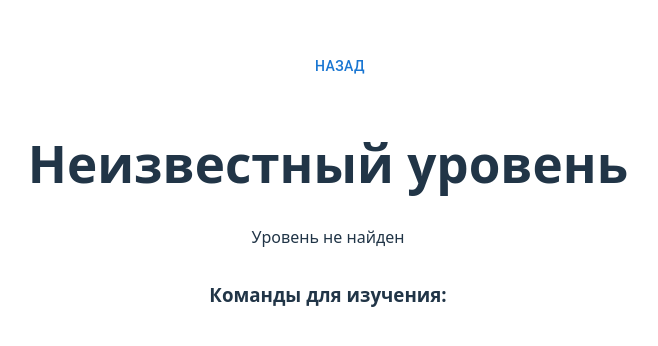
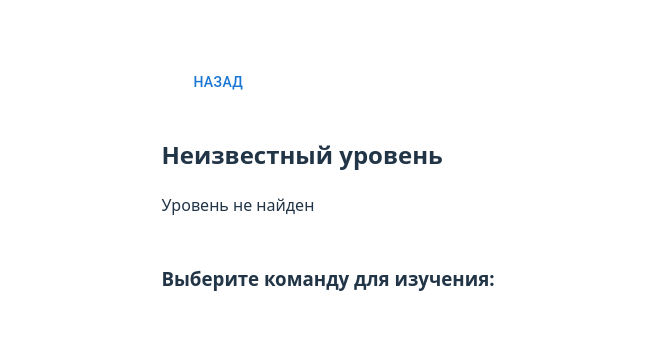
Before and after one commit to DmitrySobol1/brownfox, a React (Vite) app: page /#/level/1 in a window 1280 px wide. Shown: the part 212-558 px from the top of the page, without its empty margins (312-970 px from the left). Built offline with nearby package versions, Linux system fonts and the light colour scheme; some icons are missing.

Commit message:
04 commit

```diff
--- a/src/index.css
+++ b/src/index.css
@@ -114,3 +114,7 @@ button:focus-visible {
 .titleText {
   text-align: left;
 }
+
+.wrapperLevel {
+  text-align: left;
+}
--- a/src/pages/LevelPage.tsx
+++ b/src/pages/LevelPage.tsx
@@ -2,6 +2,7 @@ import { useParams, useNavigate } from 'react-router-dom'
 import Button from '@mui/material/Button'
 import ArrowBackIcon from '@mui/icons-material/ArrowBack'
 import '../App.css'
+import { Chip } from '@mui/material'
 
 function LevelPage() {
   const { level } = useParams<{ level: string }>()
@@ -11,15 +12,15 @@ function LevelPage() {
     switch (level) {
       case 'beginner':
         return {
-          title: 'Новичок',
+          title: 'Уровень новичок',
           description: 'Изучайте основы и базовые навыки',
           commands: [
-            { name: 'ls', description: 'Просмотр файлов и папок' },
-            { name: 'cd', description: 'Переход между папками' },
-            { name: 'pwd', description: 'Показать текущую папку' },
-            { name: 'mkdir', description: 'Создание новой папки' },
-            { name: 'touch', description: 'Создание нового файла' },
-            { name: 'cp', description: 'Копирование файлов' }
+            { name: 'Сидеть', description: 'Просмотр файлов и папок' },
+            { name: 'Ко мне', description: 'Переход между папками' },
+            { name: 'Нельзя', description: 'Показать текущую папку' },
+            // { name: 'mkdir', description: 'Создание новой папки' },
+            // { name: 'touch', description: 'Создание нового файла' },
+            // { name: 'cp', description: 'Копирование файлов' }
           ]
         }
       case 'intermediate':
@@ -64,7 +65,7 @@ function LevelPage() {
   }
 
   return (
-    <div className='wrapper'>
+    <div className='wrapperLevel'>
       <Button
         startIcon={<ArrowBackIcon />}
         onClick={() => navigate('/')}
@@ -73,11 +74,14 @@ function LevelPage() {
         Назад
       </Button>
 
-      <h1>{levelInfo.title}</h1>
+
+
+      <h2>{levelInfo.title}</h2>
       <p>{levelInfo.description}</p>
 
-      <div style={{ marginTop: '2rem', width: '100%' }}>
-        <h3>Команды для изучения:</h3>
+      <div style={{ marginTop: '3rem', width: '100%' }}>
+        <h3>Выберите команду для изучения:</h3>
+
         <div style={{
           display: 'grid',
           gridTemplateColumns: 'repeat(auto-fit, minmax(250px, 1fr))',
@@ -87,11 +91,12 @@ function LevelPage() {
           {levelInfo.commands.map((command, index) => (
             <div key={index}>
               <Button
-                variant="outlined"
+                // variant="outlined"
+                style={{backgroundColor:'#ffead2', color: 'black'}}
                 fullWidth
                 onClick={() => handleCommandClick(command.name)}
                 sx={{
-                  height: '80px',
+                  height: '50px',
                   display: 'flex',
                   flexDirection: 'column',
                   justifyContent: 'center',
@@ -102,9 +107,7 @@ function LevelPage() {
                 <div style={{ fontWeight: 'bold', fontSize: '1.1em' }}>
                   {command.name}
                 </div>
-                <div style={{ fontSize: '0.8em', marginTop: '4px' }}>
-                  {command.description}
-                </div>
+
               </Button>
             </div>
           ))}
```
